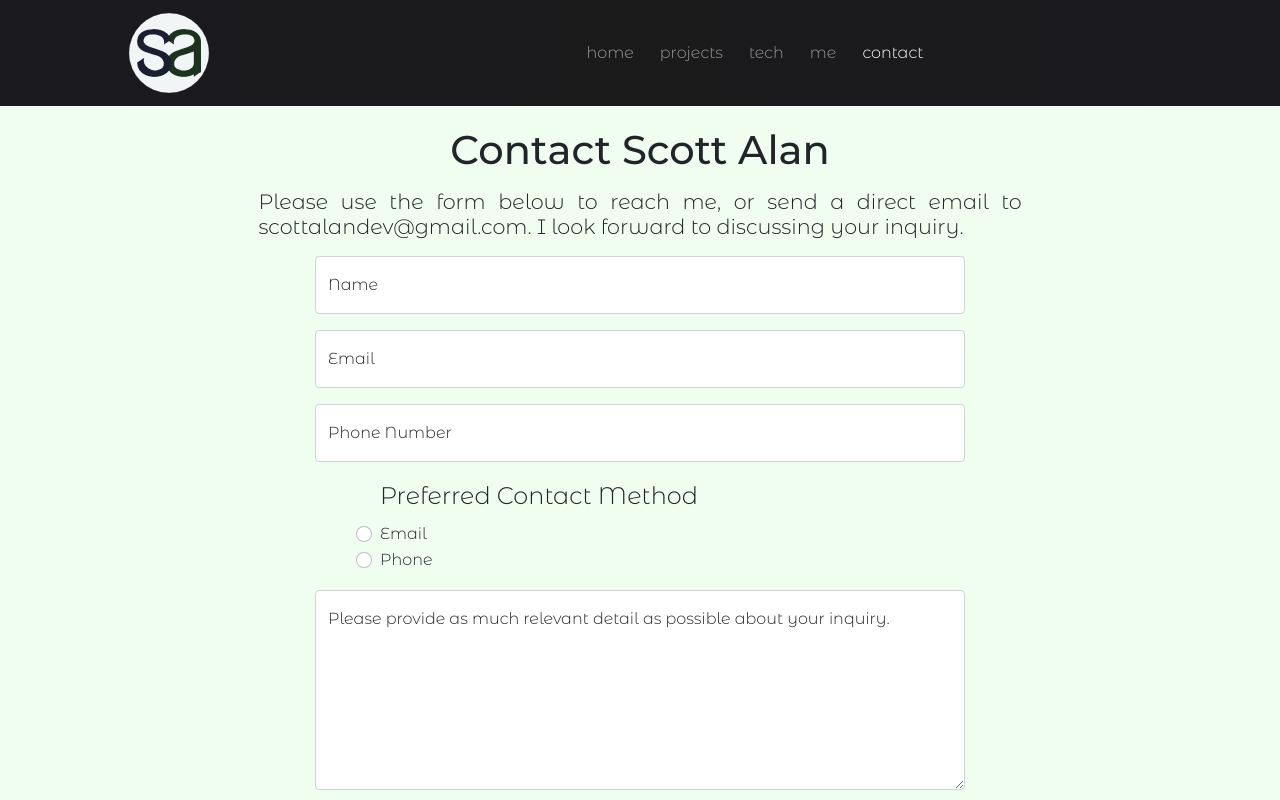
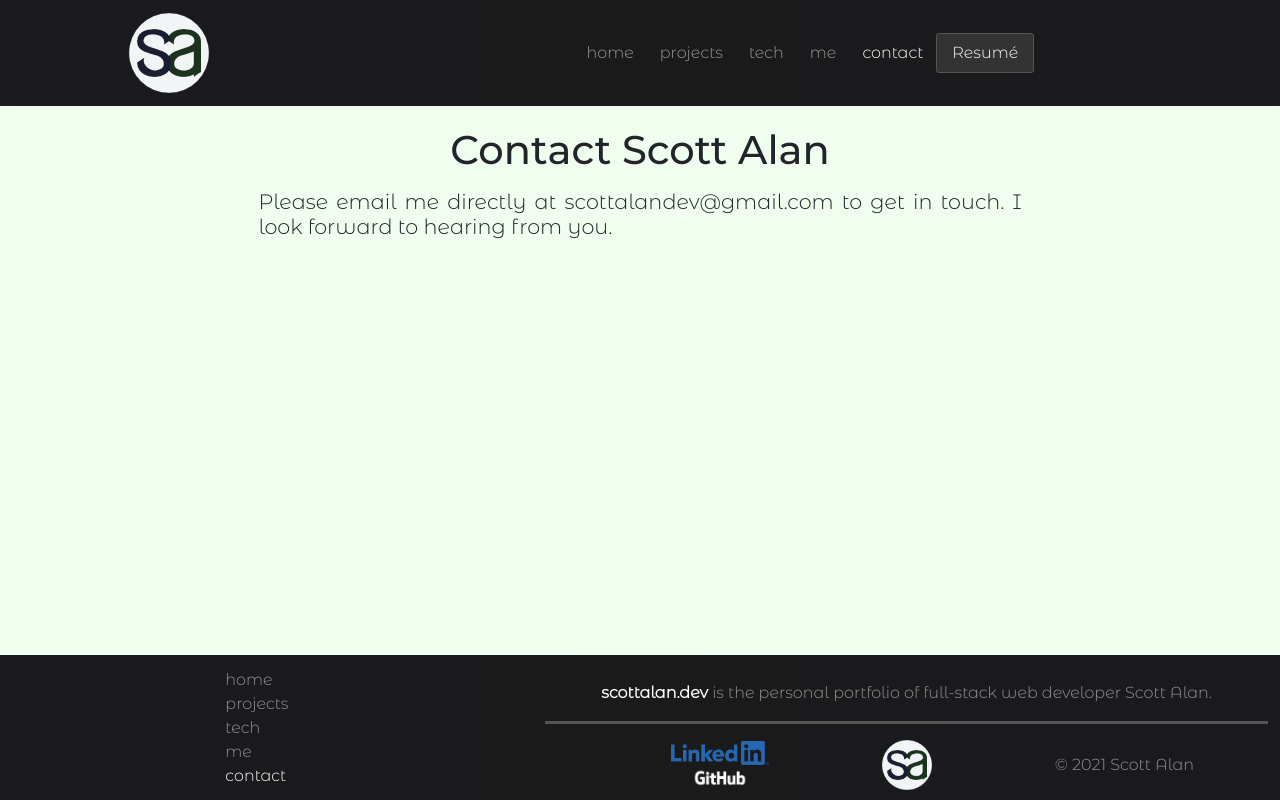
Before and after one commit to scottalandev/scottalandev-react, a React (Create React App) app: page /contact in a window 1280 px wide. Shown: the top 800 px of the page. Built offline with nearby package versions, Linux system fonts and the light colour scheme.

Commit message:
Added Resume to project, with toggle button in NavBar triggering Modal. Removed Contact Form (need to work out NodeMailer) in favor of simple email address

```diff
--- a/package.json
+++ b/package.json
@@ -9,6 +9,7 @@
         "bootstrap": "^5.1.3",
         "react": "^17.0.2",
         "react-dom": "^17.0.2",
+        "react-pdf": "^5.7.2",
         "react-router-dom": "^6.0.2",
         "react-scripts": "4.0.3",
         "reactstrap": "^9.0.1",
--- a/src/components/headFoot/HeadFootComponent.js
+++ b/src/components/headFoot/HeadFootComponent.js
@@ -1,10 +1,19 @@
 import React, { useState } from 'react';
 import { Nav, Navbar, NavbarBrand, NavbarToggler, Collapse, NavItem } from 'reactstrap';
 import { NavLink } from 'react-router-dom';
+import Resume from '../modules/ResumeModal';
 import './headFoot.css';
+
 
 export function Header() {
 	const [isNavOpen, toggleNav] = useState(false);
+
+	const [isModalOpen, setModalOpen] = useState(false);
+	const toggleModal = () => {
+		setModalOpen(!isModalOpen);
+		toggleNav(false);
+	}
+
 
 	return (
 		<Navbar dark className="headfoot-color dark" expand="md">
@@ -39,8 +48,10 @@
 							contact
 						</NavLink>
 					</NavItem>
+					<button className="resume" onClick={toggleModal}>Resumé</button>
 				</Nav>
 			</Collapse>
+			<Resume src="/img/sa-resume.pdf" alt="resume" isOpen={isModalOpen} closer={toggleModal} />
 		</Navbar>
 	);
 }
--- a/src/components/headFoot/headFoot.css
+++ b/src/components/headFoot/headFoot.css
@@ -14,7 +14,13 @@
   width: 100%;
 }
 
-
+.resume, .modalCloser {
+  color: #fff;
+  background-color: #333;
+  border: 1px solid #555;
+  border-radius: 3px;
+  padding: 0 15px;
+}
 
 /* footer */
 
@@ -58,7 +64,7 @@
   margin: auto 0 auto 0;
 }
 
-.social-links{
+.social-links {
   display: flex;
   flex-direction: column;
 }
@@ -72,3 +78,32 @@
     text-align: center;
   }
 }
+
+/* Modal */
+
+.modalOverlay {
+  position: absolute;
+  top: calc(var(--header-height) - 20px);
+  left: 0;
+  height: 100%;
+  width: 100%;
+  background-color: #8888;
+}
+
+.modalContainer {
+  border: 1px solid black;
+  margin: 0 5vw;
+  height: calc(100vh - var(--header-height) + 14px);
+}
+
+.modalContent {
+  height: 100%;
+  width: 100%;
+  overflow: hidden;
+}
+
+.modalCloser {
+  position: absolute;
+  top: -30px;
+  right: 23px;
+}
--- /dev/null
+++ b/src/components/modules/ResumeModal.js
@@ -0,0 +1,18 @@
+function Resume(props) {
+  return (
+    <>
+      {props.isOpen && (
+        <div className="modalOverlay">
+          <div className="modalContainer">
+            <button className="modalCloser" onClick={props.closer}>
+              Close Resumé
+            </button>
+            <object className="modalContent" data={props.src}>{props.alt}</object>
+          </div>
+        </div>
+      )}
+    </>
+  );
+}
+
+export default Resume;
--- a/src/components/modules/displayModules.js
+++ b/src/components/modules/displayModules.js
@@ -44,7 +44,7 @@
     <>
       <div className="rend-row-upper">
         <img src={item.logo} alt={`${item.name} logo`} className="rend-logo" />
-        <span className="rend-title">{item.name}</span>
+        <span className="rend-title">{item.name}</span>{' '}
         {(item.url.length > 0 && (
           <>
             <a href={item.url} target="_blank" rel="noreferrer">
--- a/src/components/pages/ContactPage.js
+++ b/src/components/pages/ContactPage.js
@@ -1,85 +1,11 @@
-import React, { useState } from "react";
-import { Form, FormGroup, Label, Input, Button } from "reactstrap";
 import { PageHead } from "../modules/displayModules";
 import { contactHead } from "../siteData/siteData";
 import "./pages.css";
-
-const postContactData = async (contactData) => {
-  console.log(`postContactData receives: ` + JSON.stringify(contactData));
-  const response = await fetch("/postContact", {
-    method: "POST",
-    headers: {
-      "Content-type": "application/json",
-    },
-    body: JSON.stringify(contactData),
-  });
-  const resData = await response.json();
-  if (resData.status === "success") {
-    alert("Message Sent.");
-    this.resetForm();
-  } else if (resData.status === "fail") {
-    alert("Message failed to send.");
-  }
-};
-
-function ContactForm(props) {
-  const [contactData, setContactData] = useState({});
-  const submit = (e) => {
-    e.preventDefault();
-    props.postContactData(contactData);
-  };
-  return (
-    <div className="contact-form">
-      <Form onSubmit={submit}>
-        <FormGroup floating>
-          <Input id="userName" name="userName" placeholder="Name" type="text" onChange={(e) => setContactData({ ...contactData, userName: e.target.value })} />
-          <Label for="userName">Name</Label>
-        </FormGroup>{" "}
-        <FormGroup floating>
-          <Input id="email" name="email" placeholder="Email" type="email" onChange={(e) => setContactData({ ...contactData, email: e.target.value })} />
-          <Label for="email">Email</Label>
-        </FormGroup>{" "}
-        <FormGroup floating>
-          <Input id="phone" name="phone" placeholder="Phone Number" type="text" onChange={(e) => setContactData({ ...contactData, phone: e.target.value })} />
-          <Label for="phone">Phone Number</Label>
-        </FormGroup>{" "}
-        <FormGroup tag="fieldset">
-          <legend>Preferred Contact Method</legend>
-          <FormGroup check>
-            <Label check>
-              <Input type="radio" id="prefEmail" name="resPref" onChange={(e) => setContactData({ ...contactData, resPref: e.target.id })} />
-              Email
-            </Label>
-          </FormGroup>
-          <FormGroup check>
-            <Label check>
-              <Input type="radio" id="prefPhone" name="resPref" onChange={(e) => setContactData({ ...contactData, resPref: e.target.id })} />
-              Phone
-            </Label>
-          </FormGroup>
-        </FormGroup>
-        <FormGroup floating>
-          <Input
-            id="otherInfo"
-            name="otherInfo"
-            placeholder="Other Info"
-            type="textarea"
-            style={{ height: "200px" }}
-            onChange={(e) => setContactData({ ...contactData, otherInfo: e.target.value })}
-          />
-          <Label for="otherInfo">Please provide as much relevant detail as possible about your inquiry.</Label>
-        </FormGroup>{" "}
-        <Button type="submit">Submit</Button>
-      </Form>
-    </div>
-  );
-}
 
 function ContactPage() {
   return (
     <div className="container">
       <PageHead title={contactHead.title} text={contactHead.text} />
-      <ContactForm postContactData={postContactData} />
     </div>
   );
 }
--- a/src/components/siteData/siteData.js
+++ b/src/components/siteData/siteData.js
@@ -1,6 +1,7 @@
 export const contactHead = {
   title: "Contact Scott Alan",
-  text: "Please use the form below to reach me, or send a direct email to scottalandev@gmail.com. I look forward to discussing your inquiry.",
+  // text: "Please use the form below to reach me, or send a direct email to scottalandev@gmail.com. I look forward to discussing your inquiry.",
+  text: "Please email me directly at scottalandev@gmail.com to get in touch. I look forward to hearing from you."
 };
 
 export const techHead = {
```
Also changed, not shown: src/components/pages/ProjectsPage.js (line endings or trailing spaces), 2 other files (tests, documents, lock files or other folders). Lines whose indentation alone changed are shown as unchanged.
